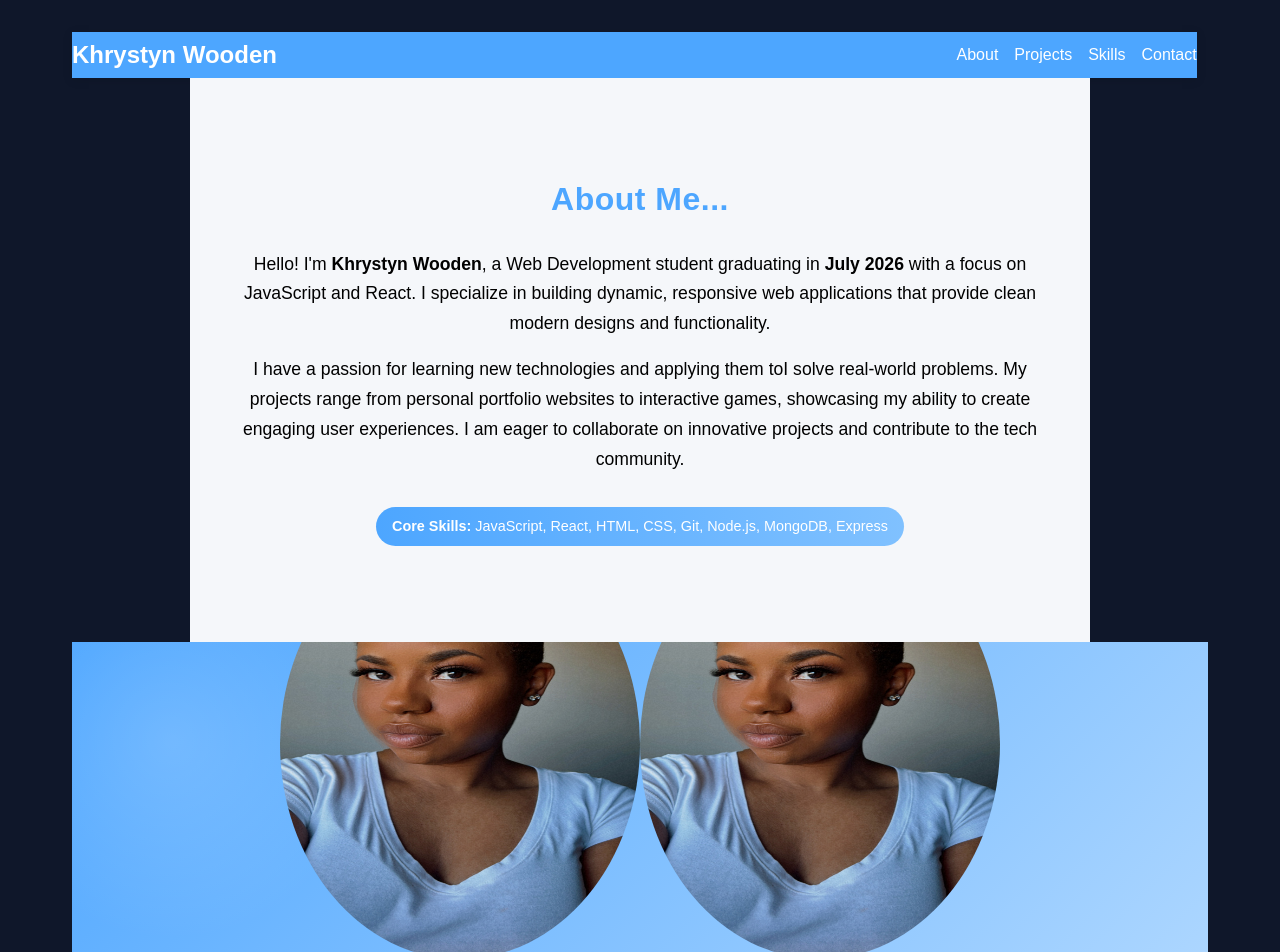
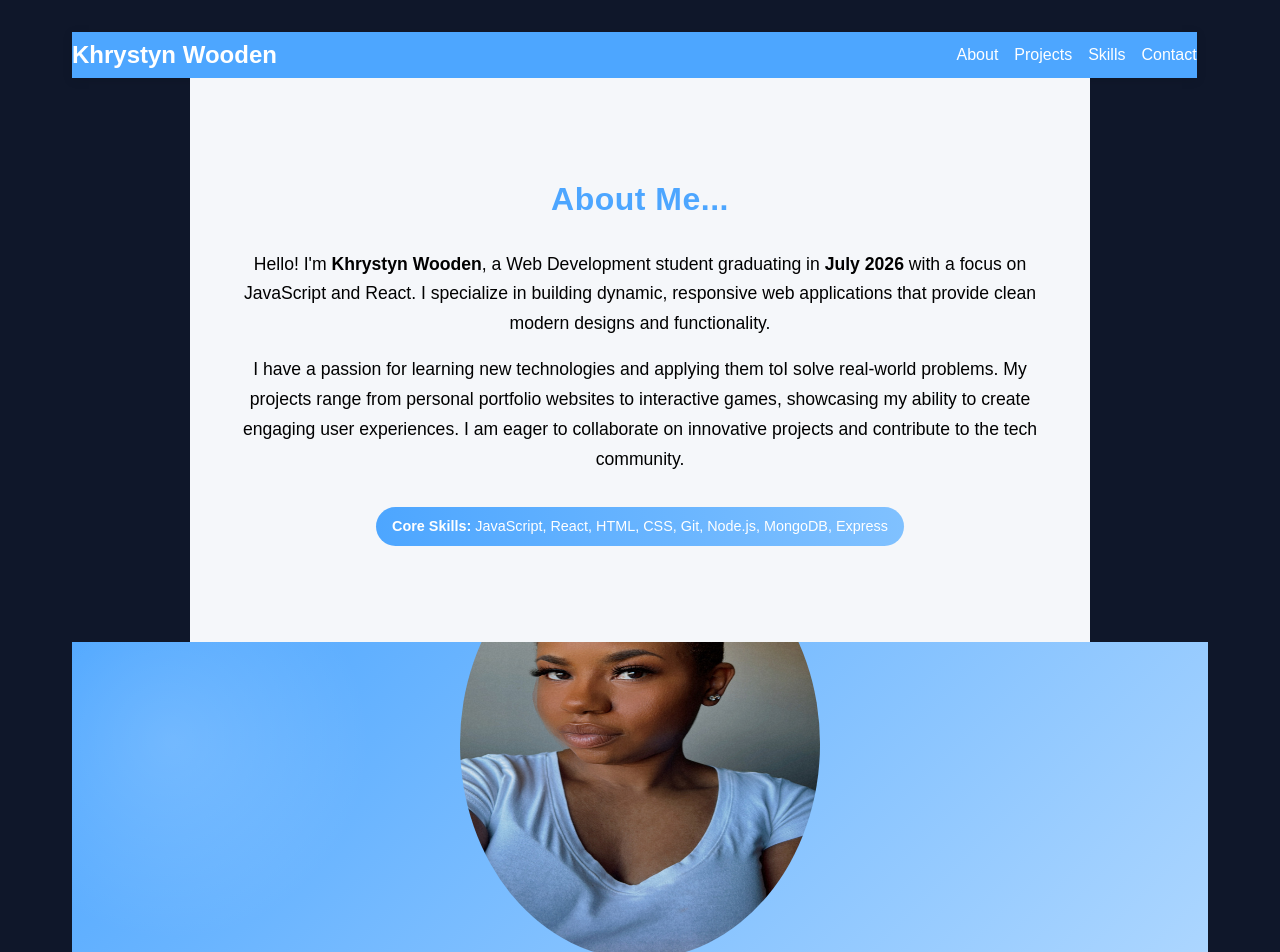
Before and after one commit to WoodenKhrystyn-FS/my-portfolio, a React (Vite) app: page / in a window 1280 px wide. Shown: the top 952 px of the page. Built offline with nearby package versions, Linux system fonts and the light colour scheme.

Commit message:
removed dup img

```diff
--- a/src/Components/Hero.jsx
+++ b/src/Components/Hero.jsx
@@ -6,7 +6,6 @@ function Hero({ kvlogo }) {
   return (
     <section className="hero">
       <div className="hero-logo">
-        <img src={kvlogo} alt="Khrystyn Wooden" className="hero-logo-img"/>
         <img src={kvlogo} alt="wooden" />
       </div>
       <div className="hero-content">
```
